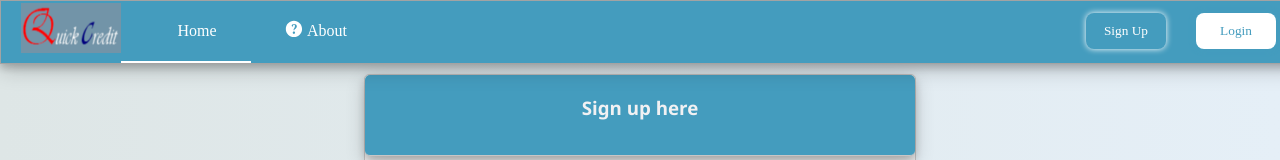
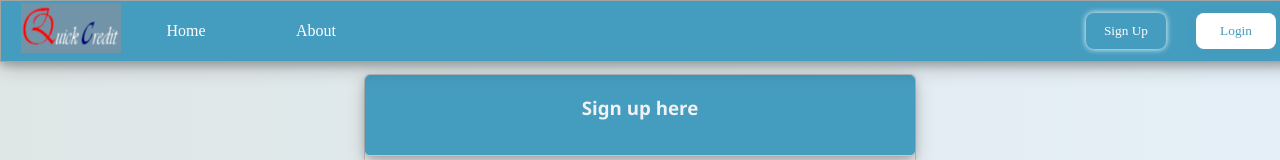
Before and after one commit to rukundoeric/QuickCredity, a website: page UI/html/user/signup.html in a window 1280 px wide. Shown: the top 160 px of the page. Drawn offline with Linux system fonts and the light colour scheme.

Commit message:
Removed some unwanted elements

```diff
--- a/UI/html/user/signup.html
+++ b/UI/html/user/signup.html
@@ -12,12 +12,10 @@
             </div>
 
          </div>
-            <div class="link-div services focused">
-                <svg class="header-icon focused" viewBox="0 0 32 32"></svg>
+            <div class="link-div services ">
                 <a id="a-servise" class="a-servises " href="#">Home</a>
             </div>
             <div class="link-div support">
-                <svg class="header-icon" viewBox="0 0 32 32"><use xlink:href="#icon-support"></use></svg>
                 <a href="html/About.html">About</a>
             </div>
 
```
